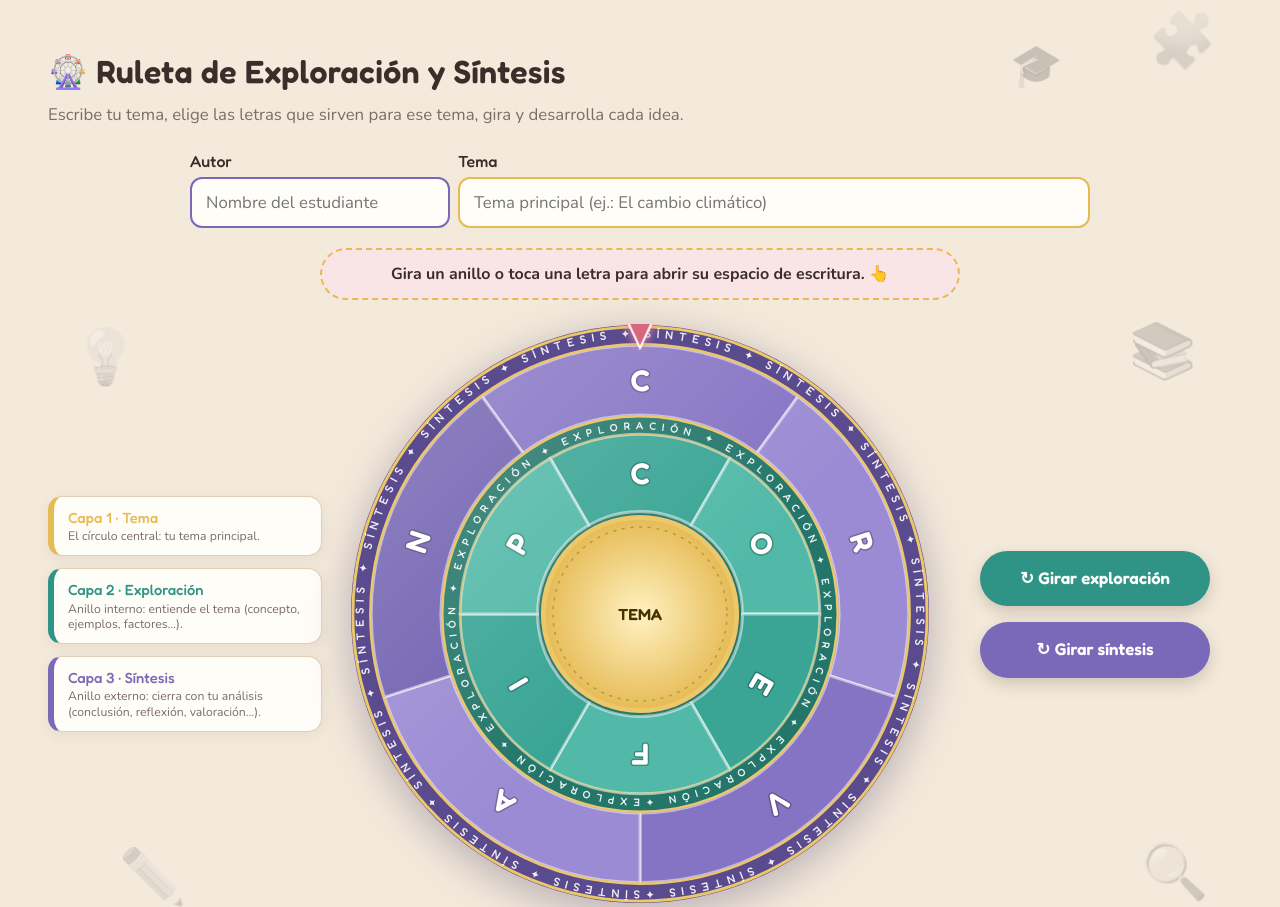
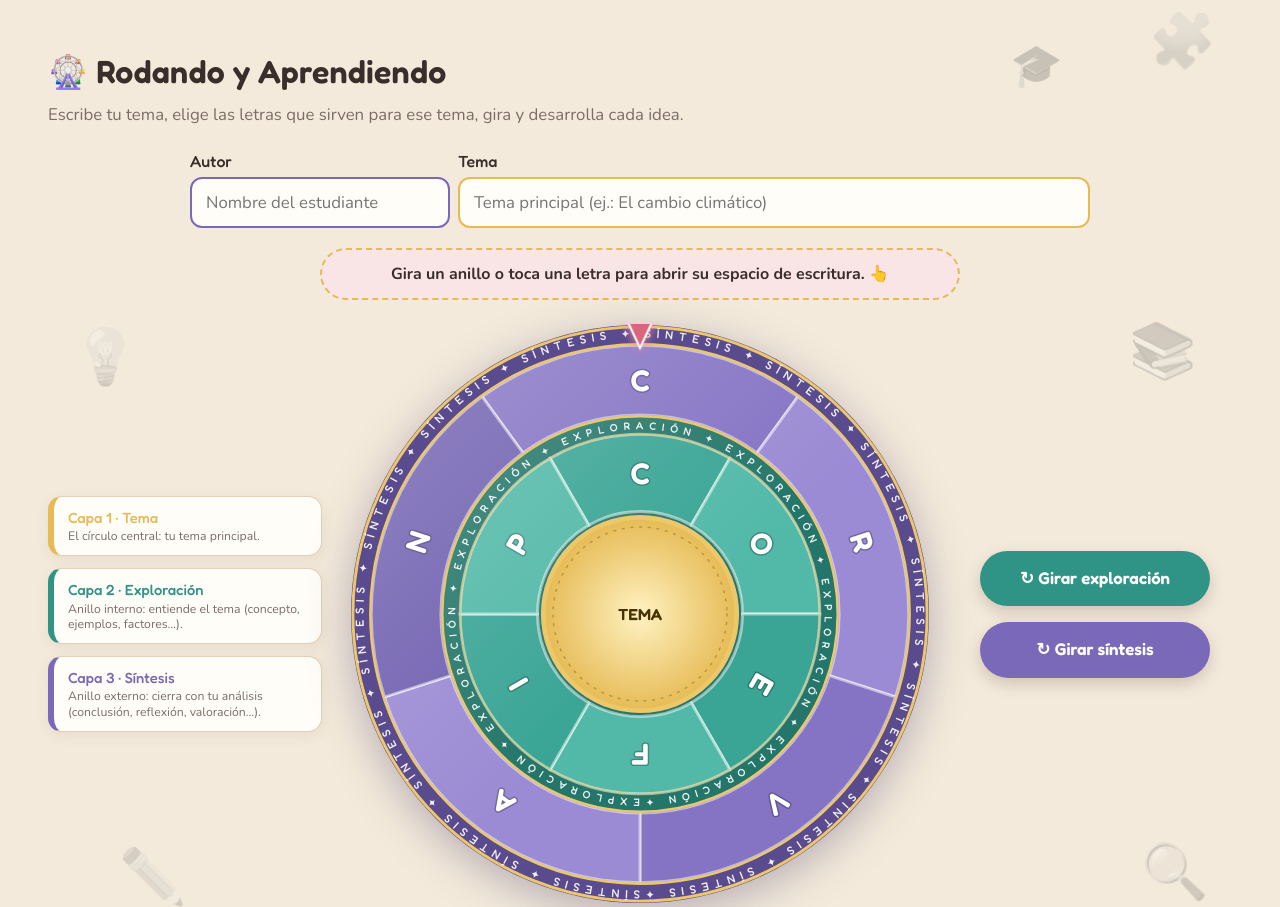
Before and after one commit to mayerli-esperilla20/Metodolog-a_OrganizadorVisual-, a plain HTML site: page index.html in a window 1280 px wide. Shown: the top 907 px of the page. Drawn offline with nearby package versions, Linux system fonts and the light colour scheme.

Commit message:
Update index.html

```diff
--- a/index.html
+++ b/index.html
@@ -118,7 +118,7 @@ body{background:var(--bg)}
 <div class="deco"><span style="left:3%;top:14%">💡</span><span style="right:4%;top:46%">📚</span><span style="left:5%;bottom:10%">✏️</span><span style="right:8%;bottom:6%">🔍</span><span style="left:46%;top:1%">🧩</span></div>
 <div class="wrap">
 <span class="ic" style="right:5%;top:14px">🧩</span><span class="ic" style="right:17%;top:46px;font-size:42px">🎓</span>
-  <h1>🎡 Ruleta de Exploración y Síntesis</h1>
+  <h1>🎡 Rodando y Aprendiendo</h1>
   <p class="sub">Escribe tu tema, elige las letras que sirven para ese tema, gira y desarrolla cada idea.</p>
   <div class="topic"><label class="fld nm">Autor<input id="student" placeholder="Nombre del estudiante" maxlength="60"></label><label class="fld grow">Tema<input id="topic" placeholder="Tema principal (ej.: El cambio climático)" maxlength="80"></label></div>
   <div class="empty hintbar">Gira un anillo o toca una letra para abrir su espacio de escritura. 👆</div>
```
